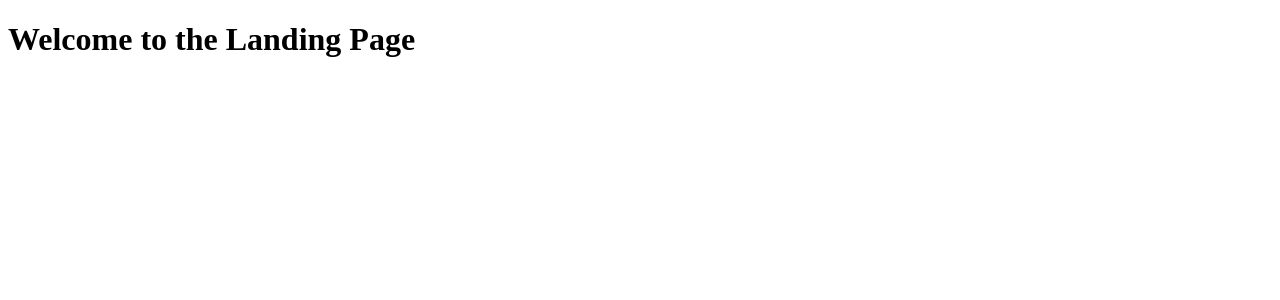
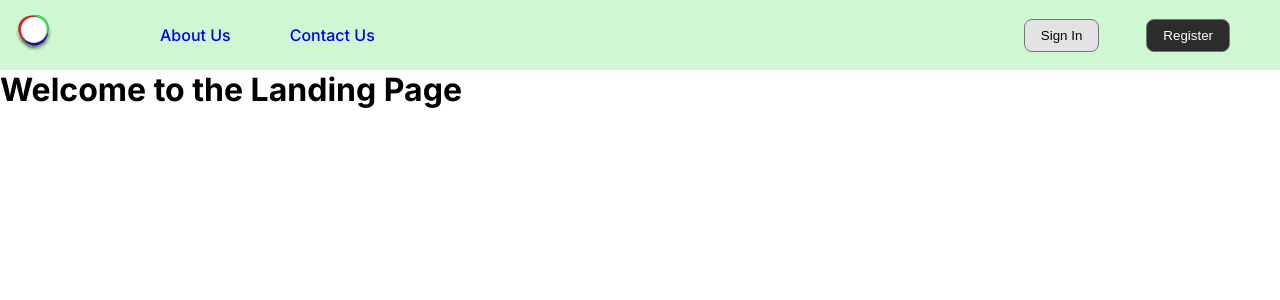
Before and after one commit to georgemark1024/hiring-app, a Django app: page / in a window 1280 px wide. Shown: the top 300 px of the page. Run offline with Django 5.2, Linux system fonts and the light colour scheme.

Commit message:
feat(nav bar): Implement a navigation bar
Create a nav bar for the project templates and add styling

```diff
--- a/user_mgt_app/static/user_mgt_app/styles.css
+++ b/user_mgt_app/static/user_mgt_app/styles.css
@@ -0,0 +1,85 @@
+* {
+    /* background-color: #E4FDFE; */
+    margin: 0;
+    padding: 0;
+    box-sizing: border-box;
+    /* border: 1px solid black; */
+}
+
+body {
+    font-family: 'Inter', sans-serif;
+}
+
+.nav-bar-container {
+    background-color: #CFF7D3;
+    display: flex;
+    height: 70px;
+}
+
+.nav-bar-links-container {
+    flex: 3;
+}
+
+.nav-bar-list {
+    list-style: none;
+    display: flex;
+    gap: 43px;
+    height: 100%;
+    align-items: center;
+    font-weight: 500;
+}
+
+.nav-bar-buttons-container,
+.nav-bar-logo-container {
+    display: flex;
+    align-items: center;
+}
+
+.nav-bar-buttons-container {
+    gap: 47px;
+    margin-right: 50px;
+}
+
+.logo {
+    width: 37px;
+    height: auto;
+}
+
+.nav-bar-link {
+    text-decoration: none;
+    display: inline-block;
+    padding: 8px;
+}
+
+.nav-bar-link:hover {
+    /* background-color: white; */
+    color: black;
+    background-color: #E4FDFE;
+    border-radius: 8px;
+}
+.nav-bar-logo-container {
+    margin-right: 100px;
+    margin-left: 15px;
+}
+
+.button {
+    padding: 8px 16px;
+    border-radius: 8px;
+    border: 1px solid #767676;
+    cursor: pointer;
+}
+
+.sign-in {
+    background-color: #E3E3E3;
+    color: black
+}
+
+.register {
+    background-color: #2C2C2C;
+    color: white;
+}
+
+/* Implement active color for nav elements */
+.active {
+    background-color: white;
+}
--- a/user_mgt_app/templates/user_mgt_app/base.html
+++ b/user_mgt_app/templates/user_mgt_app/base.html
@@ -9,9 +9,35 @@
     <title>Document</title>
 
     <!-- Create the CSS file -->
-     <link rel="stylesheet" href="{% static 'user_mgt_app/styles.css' %}">
+    <link rel="stylesheet" href="{% static 'user_mgt_app/styles.css' %}">
+
+    <!-- Google Inter font -->
+    <link rel="preconnect" href="https://fonts.googleapis.com">
+    <link rel="preconnect" href="https://fonts.gstatic.com" crossorigin>
+    <link href="https://fonts.googleapis.com/css2?family=Inter:wght@400;500;600;700&display=swap" rel="stylesheet">
+
 </head>
 <body>
+    <nav>
+        <div class="nav-bar-container">
+            <div class="nav-bar-logo-container">
+                <a href="{% url 'user-landing' %}"><img class="logo" src="{% static 'user_mgt_app/images/Logo.svg' %}" alt=""></a>
+            </div>
+
+            <div class="nav-bar-links-container">
+                <ul class="nav-bar-list">
+                    <!-- Link to About Us page -->
+                    <li><a class="nav-bar-link" href="#">About Us</a></li>
+                    <!-- Link to Contact Us page; replace # with url_name in urls.py -->
+                    <li><a class="nav-bar-link" href="#">Contact Us</a></li>
+                </ul>
+            </div>
+            <div class="nav-bar-buttons-container">
+                <a href="{% url 'user-sign-in' %}"><button class="sign-in button">Sign In</button></a>
+                <a href="{% url 'user-register' %}"><button class="register button">Register</button></a>
+            </div>
+        </div>
+    </nav>
     {% block content %}
 
     {% endblock content %}
--- a/user_mgt_app/templates/user_mgt_app/sign_up.html
+++ b/user_mgt_app/templates/user_mgt_app/sign_in.html
@@ -1,5 +1,5 @@
 {% extends "user_mgt_app/base.html" %}
 
 {% block content %}
-    <h1>Sign up page</h1>
+    <h1>Sign in page</h1>
 {% endblock content %}
--- a/user_mgt_app/urls.py
+++ b/user_mgt_app/urls.py
@@ -4,5 +4,5 @@ from . import views
 urlpatterns = [
     path('', views.landing, name="user-landing"),
     path('register', views.register, name="user-register"),
-    path('sign-up', views.sign_up, name="user-sign-in"),
+    path('sign-in', views.sign_in, name="user-sign-in"),
 ]
--- a/user_mgt_app/views.py
+++ b/user_mgt_app/views.py
@@ -7,5 +7,5 @@ def landing(request):
 def register(request):
     return render(request, 'user_mgt_app/register.html')
 
-def sign_up(request):
-    return render(request, 'user_mgt_app/sign_up.html')
+def sign_in(request):
+    return render(request, 'user_mgt_app/sign_in.html')
```
Also changed, not shown: user_mgt_app/static/user_mgt_app/images/Logo.svg (added), user_mgt_app/static/user_mgt_app/images/Logo@2x.png (added).
